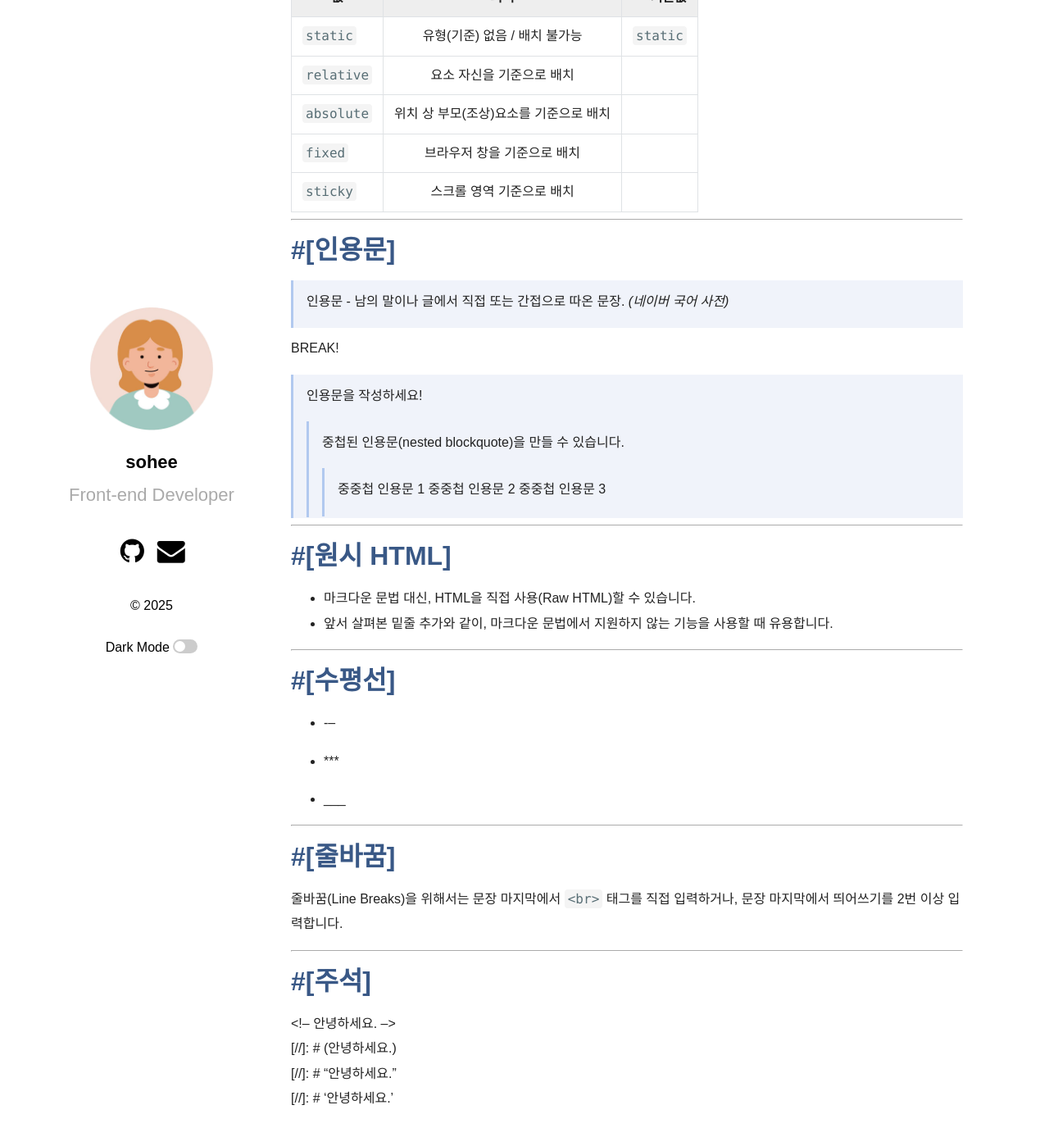
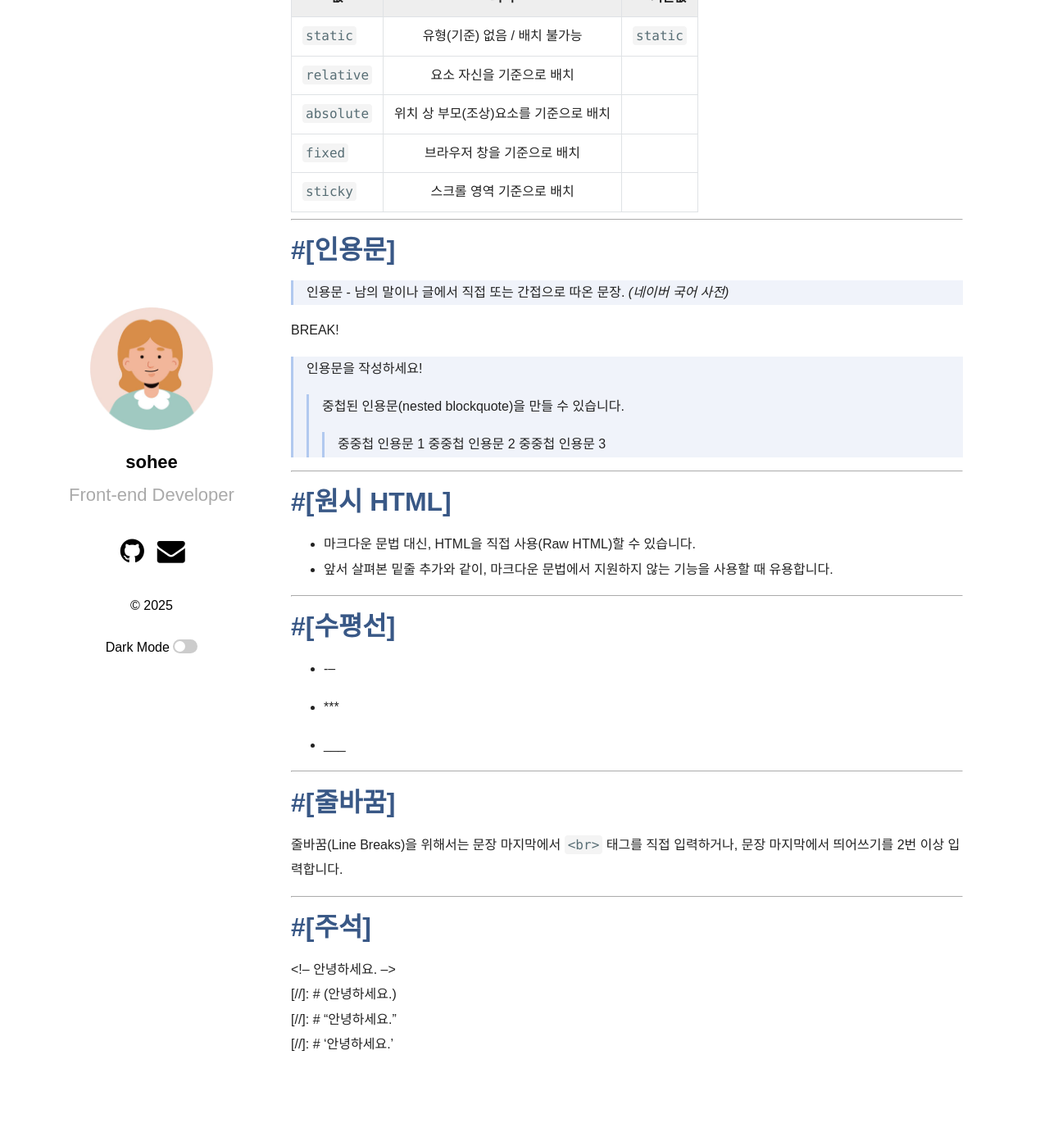
Before and after one commit to shkim00216/shkim00216.github.io, a Jekyll site: the page built from _posts/2024-12-30-Test.md, in a window 1280 px wide and 1400 px high, scrolled down 3971 px. Shown: the top 1387 px of the window at 82% size. Built offline with Jekyll 4.4.1, drawn with Linux system fonts in a browser that asks for light colours; some web fonts are replaced; after the commit the page ends 5305 px from its top, so only the background shows below that.

Commit message:
Update _syntax.scss

```diff
--- a/_sass/_syntax.scss
+++ b/_sass/_syntax.scss
@@ -29,7 +29,7 @@ blockquote {
   border-left: 3px solid #b1c9ef;
   margin: 0;
   background-color: #f0f3fa;
-  padding: 1px 0 1px 1rem;
+  padding-left: 1rem;
 }
 .dark blockquote {
   border-left: 3px solid #638ecb;
```
